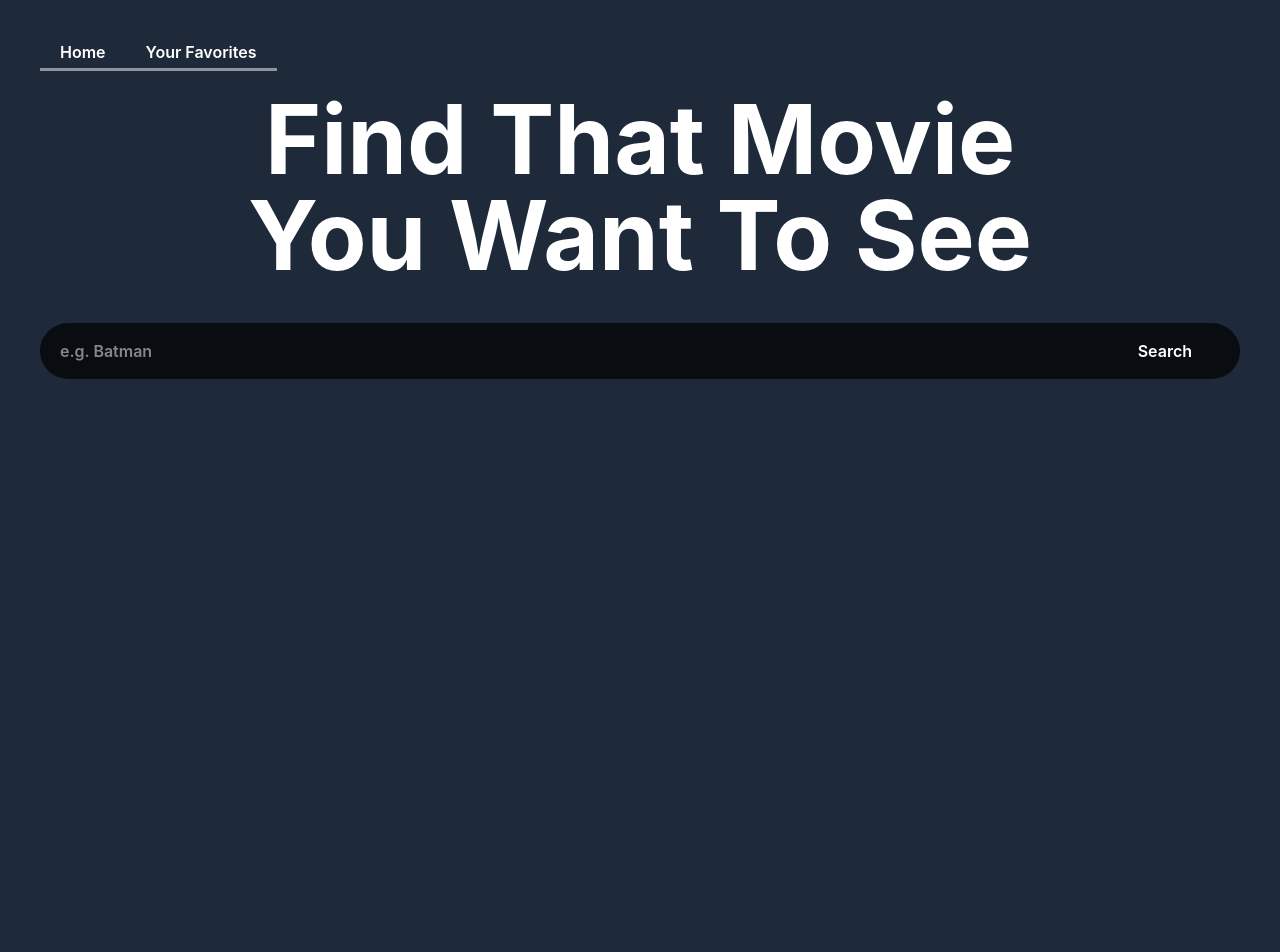
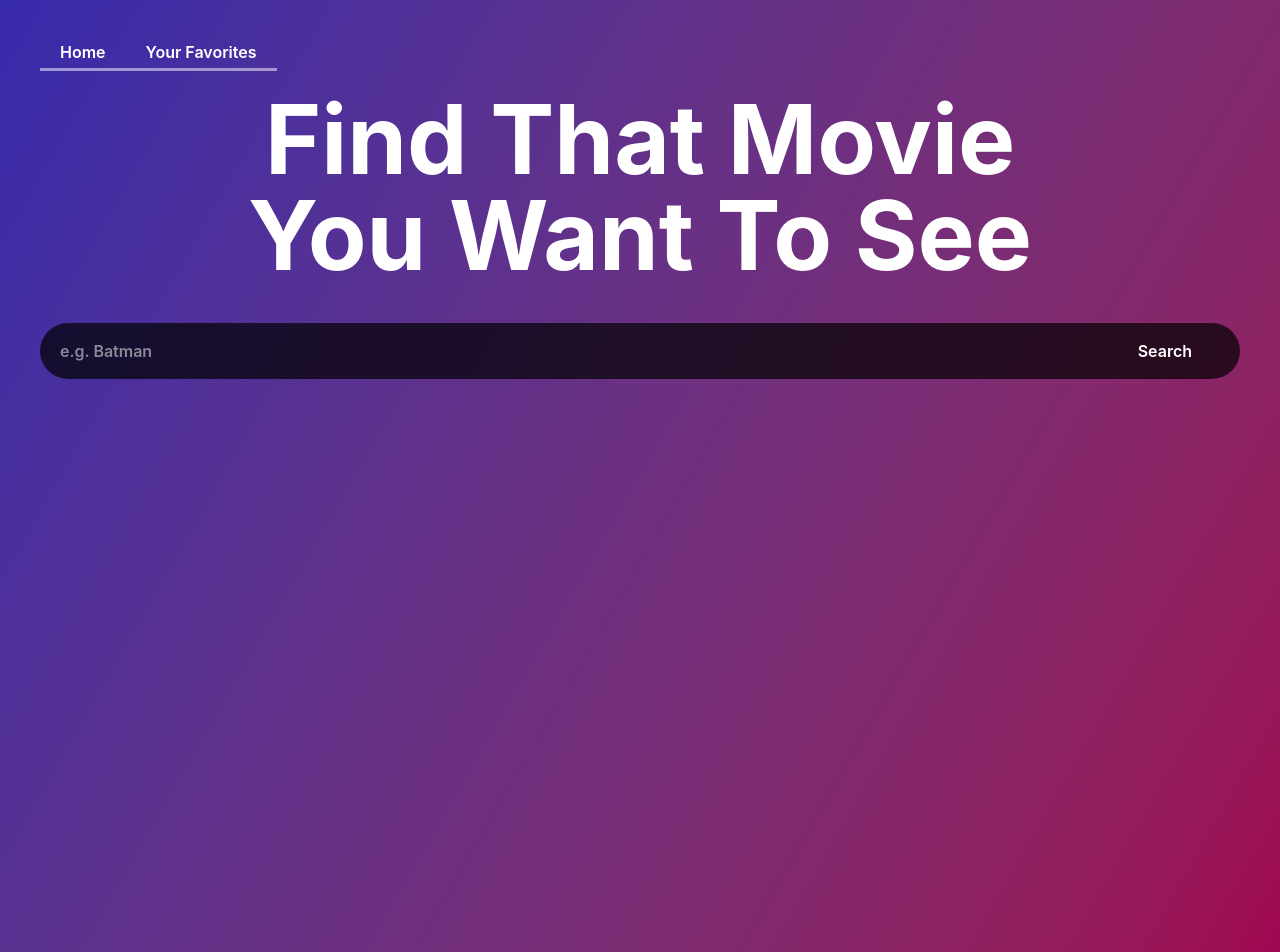
Before and after one commit to MrNekooo/Movie-Search-App, a React (Vite) app: page / in a window 1280 px wide. Shown: the top 952 px of the page. Built offline with nearby package versions, Linux system fonts and the light colour scheme.

Commit message:
Looks Better

```diff
--- a/Components/MovieList.jsx
+++ b/Components/MovieList.jsx
@@ -18,14 +18,16 @@ const MovieList = ({movies, loading, onSelectedMovie, hasSearched, favorites, se
         <>
             <p className='text-center mt-10 font-semibold'> {loading && "LOADING . . ."} </p>
             <> {hasSearched && <p className='text-center font-semibold text-red-500'> No Movies Found </p>} </>
-            <ul className='grid grid-cols-6 gap-5 min-h-150 max-2xl:grid-cols-5 max-xl:grid-cols-4 max-lg:grid-cols-3 max-md:grid-cols-2 max-sm:grid-cols-1'>
+            <ul className='grid grid-cols-5 gap-5 min-h-150 max-2xl:grid-cols-4 max-xl:grid-cols-3 max-lg:grid-cols-2 max-sm:grid-cols-1'>
                 {movies.map((movie) => (
 
                     <li     key={movie.imdbID}
-                            className=' flex flex-col justify-between items-center cursor-pointer hover:scale-101 transition-all duration-100 gap-3 p-2 rounded-xl max-sm:w-70 m-auto'
+                            className=' flex flex-col justify-between items-center bg-linear-120 to-gray-800 from-black/60 cursor-pointer hover:scale-101 transition-all duration-100 gap-3 p-3 rounded-2xl max-sm:w-70 m-auto '
                             onClick={() => onSelectedMovie(movie.imdbID)}>
 
-                        <img className=' rounded-xl h-100 w-full object-cover' src={movie.Poster} alt={movie.Title} />
+                        <div className='w-full'>
+                            <img className=' rounded-xl h-100 object-cover' src={movie.Poster} alt={movie.Title} />
+                        </div>
 
                         <div className=' flex justify-between items-center w-full h-20'>
 
--- a/Components/SearchBar.jsx
+++ b/Components/SearchBar.jsx
@@ -27,7 +27,7 @@ const SearchBar = ({ onSearch }) => {
                     onKeyDown={(e) => e.key === "Enter" && handleSearch()}
                     className={` transition-all duration-100 text-white w-full outline-none focus:bg-gray-700/70 py-2 px-3 rounded-full font-semibold  ${empty && "bg-red-500 ring-3 ring-red-400 "} `}/>
 
-            <button className='cursor-pointer py-2 px-10 rounded-full font-semibold hover:bg-white hover:text-black transition-all duration-100 max-[400px]:px-5' onClick={handleSearch}>Search</button>
+            <button className='cursor-pointer py-2 px-10 rounded-full font-semibold hover:bg-white hover:text-black transition-all duration-100 max-[450px]:px-5' onClick={handleSearch}>Search</button>
         </div>
     )
 }
--- a/src/App.jsx
+++ b/src/App.jsx
@@ -68,7 +68,7 @@ const App = () => {
   }
 
   return (
-    <div className=' min-h-screen bg-gray-800 text-white py-10 px-20 flex flex-col gap-5 max-2xl:px-10 max-md:px-2'>
+    <div className=' min-h-screen bg-linear-120 from-indigo-800 to-pink-800 text-white py-10 px-20 flex flex-col gap-5 max-2xl:px-10 max-md:px-2'>
 
       <ul className='flex font-semibold'>
         <button className='cursor-pointer' onClick={() => navigate('/')}><li className='transition-all duration-300 px-5 pb-1 border-b-3 border-b-white/50 hover:border-b-white'>Home</li></button>
```
